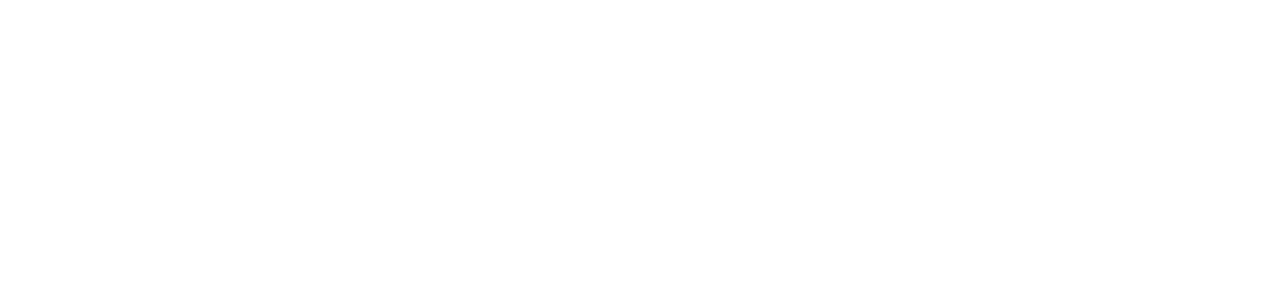
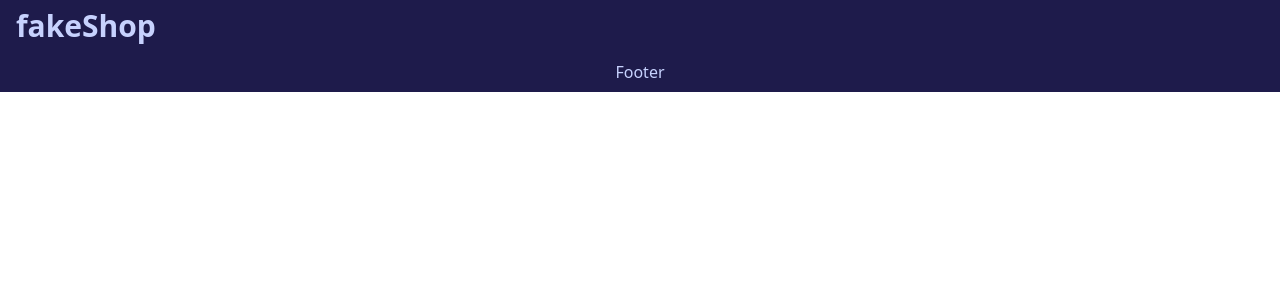
Before and after one commit to Kris1027/fakeShop, a Next.js app: page / in a window 1280 px wide. Shown: the top 300 px of the page. Built offline with nearby package versions, Linux system fonts and the light colour scheme.

Commit message:
add header footer and theme colors

```diff
--- a/package.json
+++ b/package.json
@@ -24,6 +24,8 @@
     "eslint": "^8",
     "eslint-config-next": "14.0.4",
     "postcss": "^8",
+    "prettier": "^3.1.1",
+    "prettier-plugin-tailwindcss": "^0.5.9",
     "tailwindcss": "^3.3.0",
     "typescript": "^5"
   }
--- /dev/null
+++ b/prettier.config.js
@@ -0,0 +1,3 @@
+module.exports = {
+  plugins: ["prettier-plugin-tailwindcss"],
+};
--- /dev/null
+++ b/src/app/components/Footer.tsx
@@ -0,0 +1,5 @@
+export default function Footer() {
+  return (
+    <footer className="bg-dark px-4 py-2 text-center text-light">Footer</footer>
+  );
+}
--- /dev/null
+++ b/src/app/components/Header.tsx
@@ -0,0 +1,9 @@
+import Logo from './Logo';
+
+export default function Header() {
+  return (
+    <header className='bg-dark text-light px-4 py-2'>
+      <Logo />
+    </header>
+  );
+}
--- /dev/null
+++ b/src/app/components/Logo.tsx
@@ -0,0 +1,3 @@
+export default function Logo() {
+  return <div className="text-3xl font-bold">fakeShop</div>;
+}
--- a/src/app/layout.tsx
+++ b/src/app/layout.tsx
@@ -1,22 +1,25 @@
-import type { Metadata } from 'next'
-import { Inter } from 'next/font/google'
-import './globals.css'
-
-const inter = Inter({ subsets: ['latin'] })
+import type { Metadata } from "next";
+import "./globals.css";
+import Header from "./components/Header";
+import Footer from "./components/Footer";
 
 export const metadata: Metadata = {
-  title: 'Create Next App',
-  description: 'Generated by create next app',
-}
+  title: "fakeShop",
+  description: "Generated by create next app",
+};
 
 export default function RootLayout({
   children,
 }: {
-  children: React.ReactNode
+  children: React.ReactNode;
 }) {
   return (
     <html lang="en">
-      <body className={inter.className}>{children}</body>
+      <body>
+        <Header />
+        {children}
+        <Footer />
+      </body>
     </html>
-  )
+  );
 }
--- a/src/app/page.tsx
+++ b/src/app/page.tsx
@@ -1,6 +1,3 @@
-'use client';
-import Button from './components/ui/Button';
-
 export default function Home() {
   return <main></main>;
 }
--- a/tailwind.config.ts
+++ b/tailwind.config.ts
@@ -1,20 +1,23 @@
-import type { Config } from 'tailwindcss'
+import type { Config } from "tailwindcss";
 
 const config: Config = {
   content: [
-    './src/pages/**/*.{js,ts,jsx,tsx,mdx}',
-    './src/components/**/*.{js,ts,jsx,tsx,mdx}',
-    './src/app/**/*.{js,ts,jsx,tsx,mdx}',
+    "./src/pages/**/*.{js,ts,jsx,tsx,mdx}",
+    "./src/components/**/*.{js,ts,jsx,tsx,mdx}",
+    "./src/app/**/*.{js,ts,jsx,tsx,mdx}",
   ],
   theme: {
     extend: {
-      backgroundImage: {
-        'gradient-radial': 'radial-gradient(var(--tw-gradient-stops))',
-        'gradient-conic':
-          'conic-gradient(from 180deg at 50% 50%, var(--tw-gradient-stops))',
+      colors: {
+        primary: "#0000ff",
+        secondary: "#ff0000",
+        success: "#00ff00",
+        warning: "#ffff00",
+        dark: "#1e1b4b",
+        light: "#c7d2fe",
       },
     },
   },
   plugins: [],
-}
-export default config
+};
+export default config;
```
Also changed, not shown: 1 other file (tests, documents, lock files or other folders).
